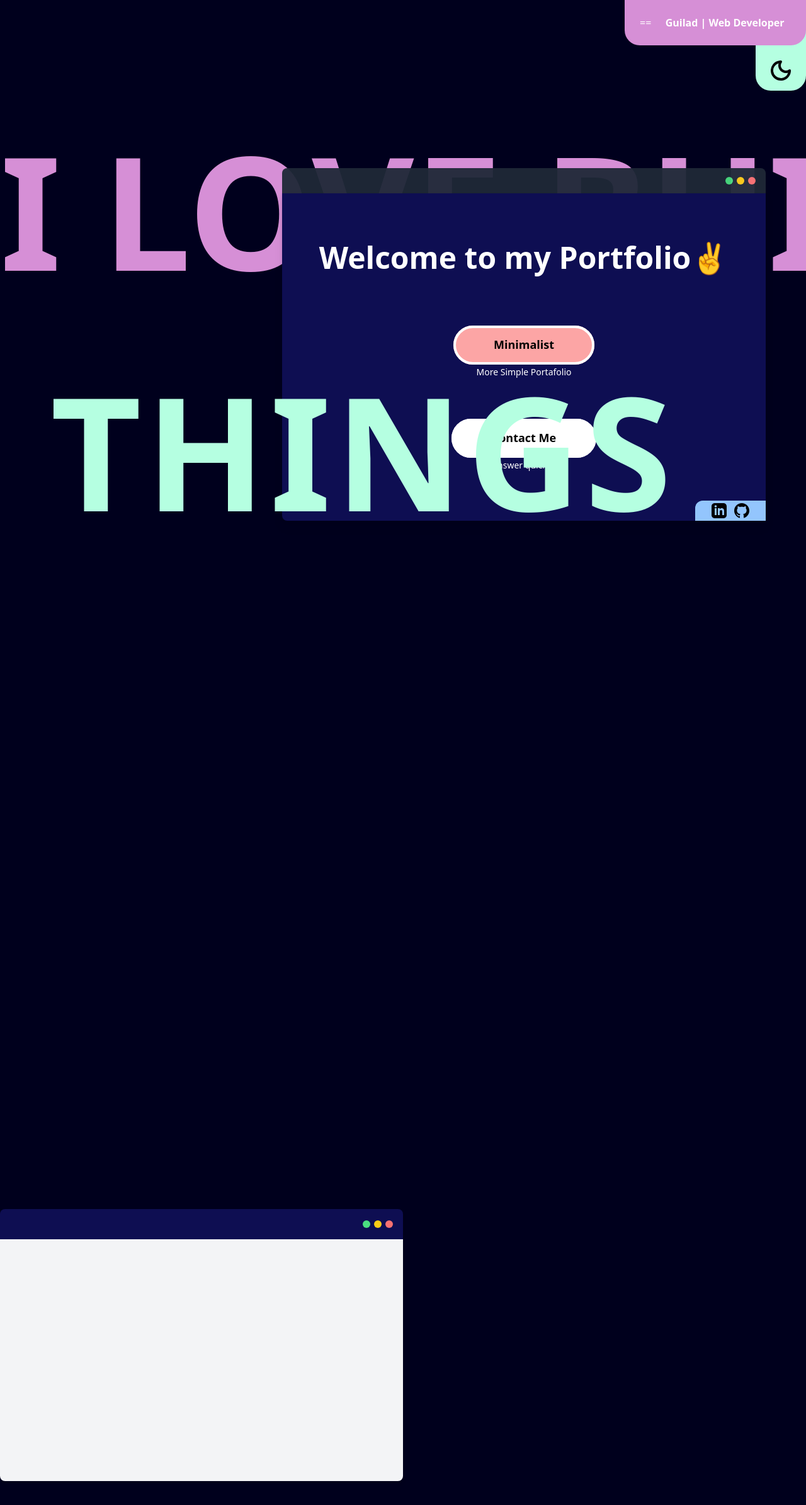
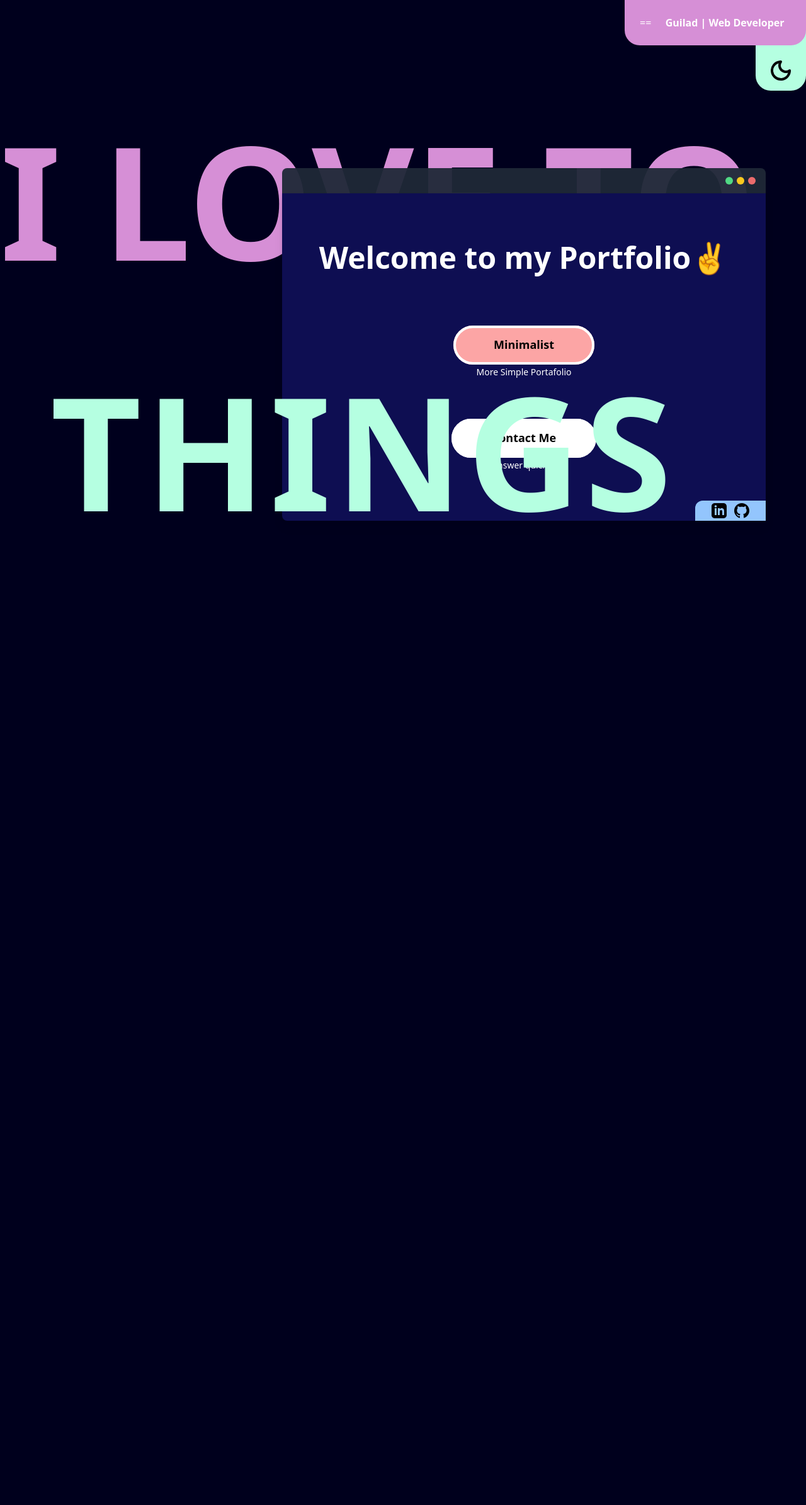
Before and after one commit to Ainsdev/My-Portafolio, a Next.js app: page / in a window 1280 px wide. Shown: the top 2390 px of the page at 63% size. After the commit the page ends 1920 px from the top, so only its background shows below. Built offline with nearby package versions, Linux system fonts and the light colour scheme.

Commit message:
Animation of the first view

```diff
--- a/layout/components/NavBar.tsx
+++ b/layout/components/NavBar.tsx
@@ -3,7 +3,7 @@ const NavBar = () => {
         <nav className='sticky top-0 right-0 z-50 w-full h-full'>
             <div className='bg-primary absolute right-0 z-40 p-6 w-72 rounded-b-3xl text-center flex gap-3'>
                 <p>==</p>
-                <h1 className='font-semibold w-full'>Guilad | Web Developer</h1>
+                <h1 className='font-bold w-full'>Guilad | Web Developer</h1>
             </div>
             <div className='bg-accent-2 absolute h-36 right-0 w-20 p-4 rounded-3xl flex justify-center items-end'>
                 <svg width="32px" height="32px" viewBox="0 0 32 32" xmlns="http://www.w3.org/2000/svg">
--- a/layout/components/WindowTab.tsx
+++ b/layout/components/WindowTab.tsx
@@ -1,9 +1,21 @@
 import HomeButton from './HomeButtons';
+import { motion, useScroll } from 'framer-motion'
+import { useEffect, useState } from 'react';
 const WindowTab = () => {
+    const { scrollY } = useScroll();
+    const [scroll, setscroll] = useState<number>(0);
+
+    useEffect(() => {
+        return scrollY.onChange((latest) => {
+            setscroll(latest)
+        })
+    }, [scrollY])
     return (
-        <div className="sm:w-[60%] absolute top-1/3 sm:right-16 z-10
+        <motion.div
+        animate={{ x: scroll * 0.2, opacity: 1,rotateZ: scroll * 0.008 }}
+        className="sm:w-[60%] absolute top-1/3 sm:right-16 z-10
         w-[90%] right-0">
-            <div className=" opacity-95 w-full h-10 rounded-t-lg  hover:opacity-100 bg-gray-800 flex justify-end items-center space-x-1.5 px-4">
+            <div className="opacity-95 w-full h-10 rounded-t-lg  hover:opacity-100 bg-gray-800 flex justify-end items-center space-x-1.5 px-4">
                 <span className="w-3 h-3 border-2 border-transparent dark:border-green-400 rounded-full bg-green-400 dark:bg-transparent"></span>
                 <span className="w-3 h-3 border-2 border-transparent dark:border-yellow-400 rounded-full bg-yellow-400 dark:bg-transparent"></span>
                 <span className="w-3 h-3 border-2 border-transparent dark:border-red-400 rounded-full bg-red-400 dark:bg-transparent "></span>
@@ -19,7 +31,7 @@ const WindowTab = () => {
                     <svg xmlns="http://www.w3.org/2000/svg" width="24" height="24" viewBox="0 0 24 24"><path d="M12 0c-6.626 0-12 5.373-12 12 0 5.302 3.438 9.8 8.207 11.387.599.111.793-.261.793-.577v-2.234c-3.338.726-4.033-1.416-4.033-1.416-.546-1.387-1.333-1.756-1.333-1.756-1.089-.745.083-.729.083-.729 1.205.084 1.839 1.237 1.839 1.237 1.07 1.834 2.807 1.304 3.492.997.107-.775.418-1.305.762-1.604-2.665-.305-5.467-1.334-5.467-5.931 0-1.311.469-2.381 1.236-3.221-.124-.303-.535-1.524.117-3.176 0 0 1.008-.322 3.301 1.23.957-.266 1.983-.399 3.003-.404 1.02.005 2.047.138 3.006.404 2.291-1.552 3.297-1.23 3.297-1.23.653 1.653.242 2.874.118 3.176.77.84 1.235 1.911 1.235 3.221 0 4.609-2.807 5.624-5.479 5.921.43.372.823 1.102.823 2.222v3.293c0 .319.192.694.801.576 4.765-1.589 8.199-6.086 8.199-11.386 0-6.627-5.373-12-12-12z" /></svg>
                 </div>
             </div>
-        </div>
+        </motion.div>
     );
 };
 
--- a/pages/index.tsx
+++ b/pages/index.tsx
@@ -16,41 +16,34 @@ const Home: NextPage = () => {
 
   return (
     <HomeLayout >
-      <main className='w-screen h-[1920px]'>
+      {FirstHome(scroll)}
+    </HomeLayout>
+  )
+}
+
+export default Home
+function FirstHome(scroll: number) {
+  return <main className='w-screen h-[1920px]'>
     <section className='w-screen'>
-          <div className='absolute top-40 flex w-screen overflow-hidden sm:hidden'>
+      <div className='absolute top-40 flex w-screen overflow-hidden md:hidden'>
         <motion.h1
           initial="hidden"
           animate={{ x: scroll * -6, opacity: 1 }}
           className='text-9xl md:text-[250px]  font-bold whitespace-nowrap '>I LOVE BUILD THINGS</motion.h1>
       </div>
-          <div className='absolute top-52 flex w-screen overflow-hidden'>
+      <div className='absolute top-48 flex w-screen overflow-hidden'>
         <motion.h1
           initial="hidden"
           animate={{ x: scroll * 2, opacity: 1 }}
-              className='text-9xl md:text-[250px]  font-bold whitespace-nowrap text-primary'>I LOVE BUILD</motion.h1>
+          className='text-9xl md:text-[250px]  font-bold whitespace-nowrap text-primary hidden md:flex'>I LOVE TO BUILD</motion.h1>
       </div>
       <WindowTab />
       <div className='px-20 relative z-10'>
         <motion.h1
           initial="hidden"
           animate={{ x: scroll * -2, opacity: 1 }}
-              className='text-[250px] font-bold whitespace-nowrap tracking-wide absolute top-[528px] text-accent-2 z-50'>THINGS</motion.h1>
+          className='hidden sm:flex text-[250px] font-bold whitespace-nowrap tracking-wide absolute top-[528px] text-accent-2 z-50 '>THINGS</motion.h1>
       </div>
     </section>
   </main>
-      <main className='w-screen h-screen'>
-        <div className="w-1/2 transition-colors ease-linear shadow-md absolute ">
-          <div className="w-full h-12 rounded-t-lg  bg-base-2 flex justify-end items-center space-x-1.5 px-4">
-            <span className="w-3 h-3 border-2 border-transparent dark:border-green-400 rounded-full bg-green-400 dark:bg-transparent"></span>
-            <span className="w-3 h-3 border-2 border-transparent dark:border-yellow-400 rounded-full bg-yellow-400 dark:bg-transparent"></span>
-            <span className="w-3 h-3 border-2 border-transparent dark:border-red-400 rounded-full bg-red-400 dark:bg-transparent "></span>
-          </div>
-          <div className="bg-gray-100 dark:bg-gray-700 border-t-0 w-full h-96 rounded-b-lg"></div>
-        </div>
-      </main>
-    </HomeLayout>
-  )
 }
-
-export default Home
```
Lines whose indentation alone changed are shown as unchanged.
